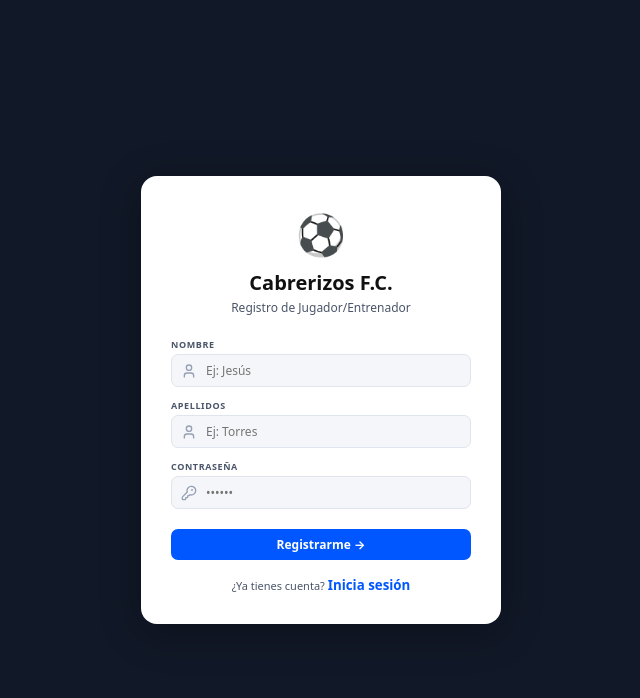
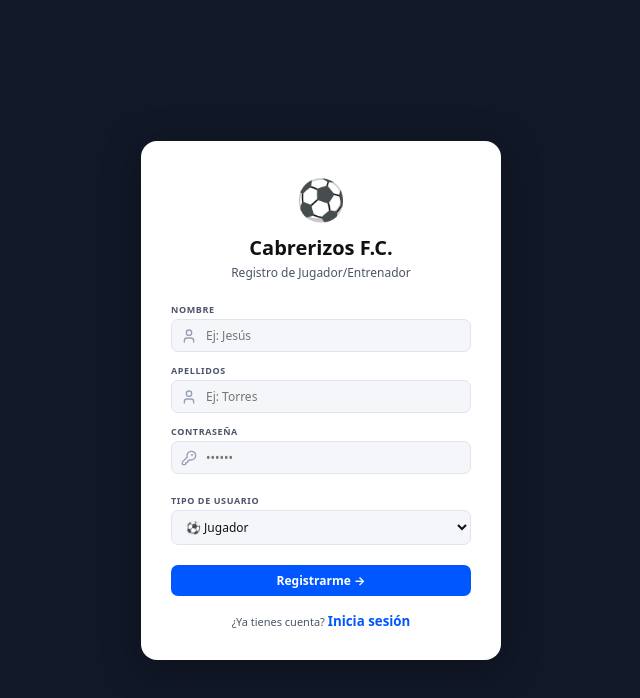
Before and after one commit to rafator11-beep/cabrerizos-fc, a React (Vite) app: page /login in a window 1280 px wide. Both pictures are taken after a click on the button "Regístrate aquí". Shown: the top 698 px of the page, without its empty margins (319-959 px from the left). Built offline with nearby package versions, Linux system fonts and the light colour scheme.

Commit message:
Add role selection dropdown

```diff
--- a/src/pages/Login.jsx
+++ b/src/pages/Login.jsx
@@ -13,6 +13,8 @@ export default function Login() {
   const { login, register } = useAuth();
   const navigate = useNavigate();
 
+  const [role, setRole] = useState('player'); // New state for role
+
   const handleSubmit = async (e) => {
     e.preventDefault();
     setError('');
@@ -27,8 +29,7 @@ export default function Login() {
     try {
       let result;
       if (isRegistering) {
-        // Here we could check for an invitation code to become admin, but for now we default to 'player'
-        result = await register(name, surname, password);
+        result = await register(name, surname, password, role);
       } else {
         result = await login(name, surname, password);
       }
@@ -98,6 +99,21 @@ export default function Login() {
             </div>
           </div>
 
+          {isRegistering && (
+            <div style={{ marginBottom: 20 }}>
+              <label className="label">Tipo de Usuario</label>
+              <select
+                className="input-field"
+                value={role}
+                onChange={e => setRole(e.target.value)}
+                style={{ cursor: 'pointer' }}
+              >
+                <option value="player">⚽ Jugador</option>
+                <option value="admin">🔑 Entrenador</option>
+              </select>
+            </div>
+          )}
+
           {error && <div style={{ fontSize: 11, color: '#e74c3c', marginBottom: 12, textAlign: 'center' }}>⚠ {error}</div>}
 
           <button
```
